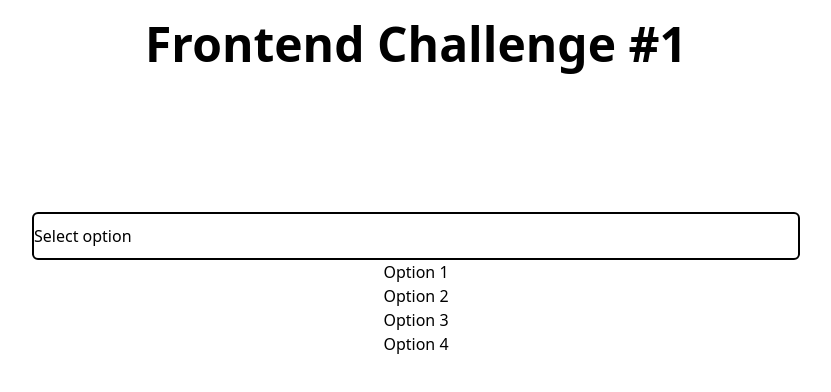
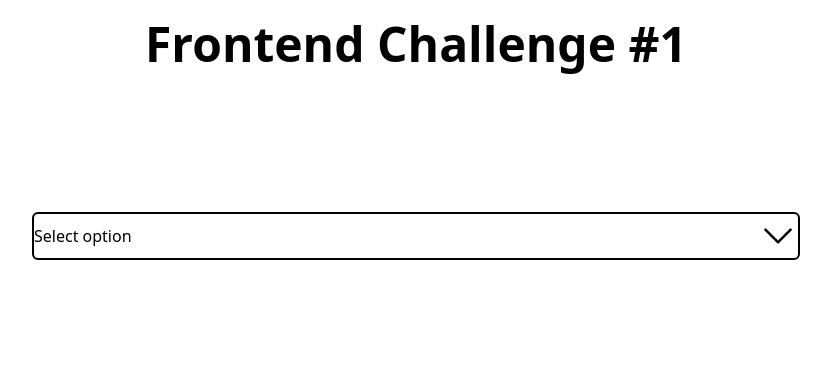
Before and after one commit to DecielShongo/drop-down, a SvelteKit app: page / in a window 1280 px wide. Shown: the top 392 px of the page, without its empty margins (224-1055 px from the left). Built offline with nearby package versions, Linux system fonts and the light colour scheme.

Commit message:
Hiding options when div is out of focus

```diff
--- a/src/DropDown.svelte
+++ b/src/DropDown.svelte
@@ -1,8 +1,12 @@
 <script lang="ts">
+	import downArrow from '$lib/assets/down-arrow.png';
+
 	let { placeholder, options } = $props();
 	let selected = $state(placeholder);
 	let selectedTmp = $state(placeholder);
 	let index = $state(options.length);
+	let src = downArrow;
+	let isOpen = $state(false);
 
 	function selectOption(option: string) {
 		selected = option;
@@ -30,15 +34,26 @@
 </script>
 
 <div
-	class="mt-36 flex flex-col items-center justify-start"
+	class="mt-36 flex cursor-pointer flex-col items-center justify-start"
 	role="listbox"
 	tabindex="0"
 	onkeydown={(e) => handleKeyDown(e)}
+	onfocusout={(e) => {
+		if (!e.relatedTarget || !(e.currentTarget as Node).contains(e.relatedTarget as Node)) {
+			isOpen = false;
+		}
+	}}
 >
-	<button class=" flex h-12 w-3xl flex-row items-center justify-between rounded-md border-2">
-		{selected}
+	<button
+		class="flex h-12 w-3xl cursor-pointer flex-row items-center justify-between rounded-md border-2"
+		onfocus={() => (isOpen = true)}
+	>
+		<p>
+			{selected}
+		</p>
+		<img {src} alt="down-arrow" class="h-10" />
 	</button>
-	<ul>
+	<ul class:hidden={!isOpen}>
 		{#each options as option}
 			<li>
 				<button
@@ -53,6 +68,7 @@
 							e.preventDefault();
 						}
 					}}
+					onfocus={() => (isOpen = true)}
 				>
 					{option}
 				</button>
```
Also changed, not shown: src/lib/assets/down-arrow.png (added).
